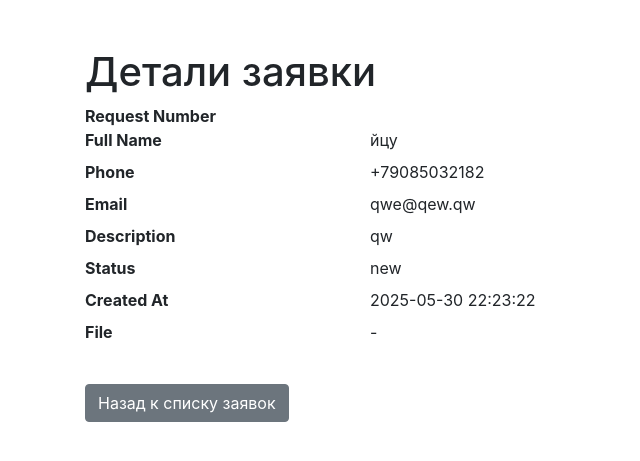
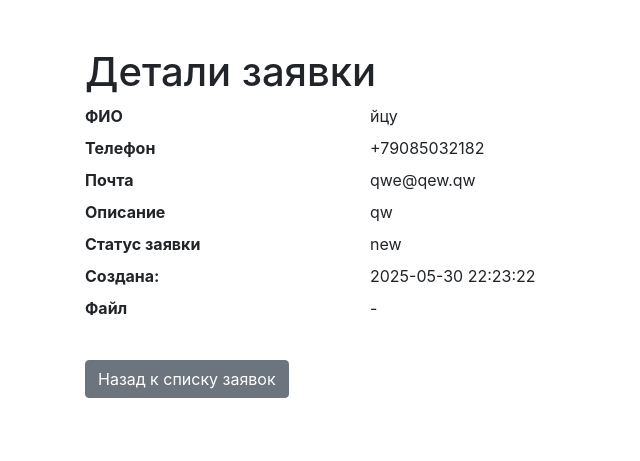
Before and after one commit to vq1W24/Diplom, a Django app: page /detail/28/ in a window 1280 px wide. Shown: the top 461 px of the page, without its empty margins (0-640 px from the left). Run offline with Django 5.2, Linux system fonts and the light colour scheme; data comes from the database, SQL or seed files in the repository; parts of the project's set-up code (start-up, migrations or seed data) failed here and were passed over; some libraries are stand-ins or nearby versions.

Commit message:
Update detail.html
Изменение с тествого текста на релизный

```diff
--- a/Diplom/website/templates/detail.html
+++ b/Diplom/website/templates/detail.html
@@ -11,28 +11,26 @@
         <h1>Детали заявки</h1>
 
         <dl class="row">
-            <dt class="col-sm-3">Request Number</dt>
-            <dd class="col-sm-9">{{ contact_request.request_number }}</dd>
 
-            <dt class="col-sm-3">Full Name</dt>
+            <dt class="col-sm-3">ФИО</dt>
             <dd class="col-sm-9">{{ contact_request.full_name }}</dd>
 
-            <dt class="col-sm-3">Phone</dt>
+            <dt class="col-sm-3">Телефон</dt>
             <dd class="col-sm-9">{{ contact_request.phone }}</dd>
 
-            <dt class="col-sm-3">Email</dt>
+            <dt class="col-sm-3">Почта</dt>
             <dd class="col-sm-9">{{ contact_request.email|default:"-" }}</dd>
 
-            <dt class="col-sm-3">Description</dt>
+            <dt class="col-sm-3">Описание</dt>
             <dd class="col-sm-9">{{ contact_request.description|default:"-" }}</dd>
 
-            <dt class="col-sm-3">Status</dt>
+            <dt class="col-sm-3">Статус заявки</dt>
             <dd class="col-sm-9">{{ contact_request.status }}</dd>
 
-            <dt class="col-sm-3">Created At</dt>
+            <dt class="col-sm-3">Создана:</dt>
             <dd class="col-sm-9">{{ contact_request.created_at|date:"Y-m-d H:i:s" }}</dd>
 
-            <dt class="col-sm-3">File</dt>
+            <dt class="col-sm-3">Файл</dt>
             <dd class="col-sm-9">
                 {% if contact_request.file %}
                     <a href="{{ contact_request.file.url }}" target="_blank" class="btn btn-sm btn-success">Download</a>
```
